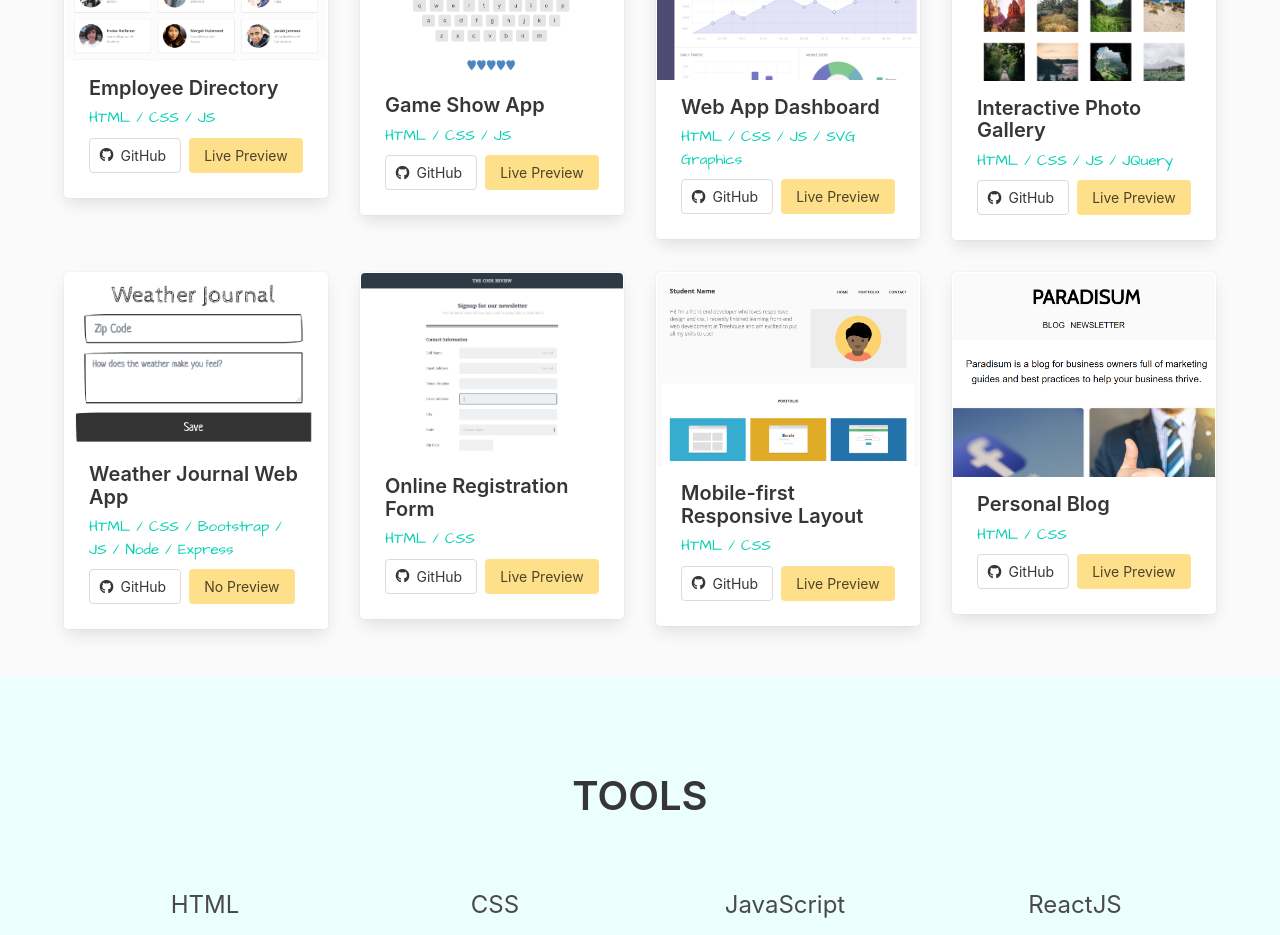
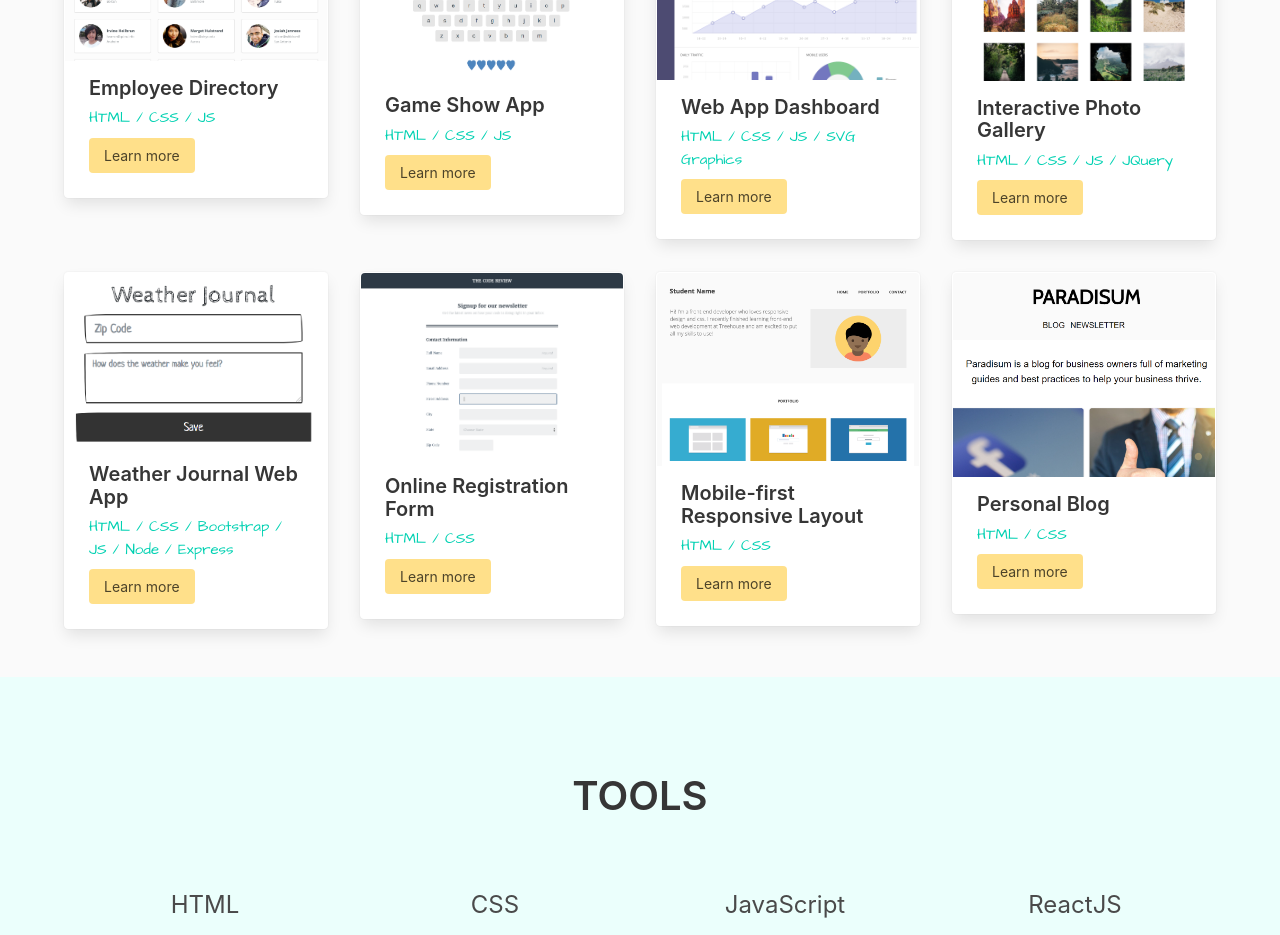
Before and after one commit to salymk/salym-portfolio, a React (Create React App) app: page / in a window 1280 px wide. Shown: the part 1600-2535 px from the top of the page. Built offline with nearby package versions, Linux system fonts and the light colour scheme.

Commit message:
Added onClick for opening modal

```diff
--- a/src/sections/main-content/projects/Projects.js
+++ b/src/sections/main-content/projects/Projects.js
@@ -4,6 +4,10 @@ import projectsData from '../../../data/projectsData';
 import employeeDirectoryIMG from '../../../images/portfolio/employee_directory.png';
 
 const Projects = () => {
+	const onClick = () => {
+		let modal = document.querySelector('.modal');
+		modal.classList.toggle('is-active');
+	};
 	return (
 		<div className='section has-background-white-bis'>
 			<h1
@@ -28,24 +32,9 @@ const Projects = () => {
 								</p>
 							</div>
 							{/*<div className='content content-size'>{project.description}</div>*/}
-
-							<div className='buttons'>
-								<a
-									href={project.github.url}
-									target='_blank'
-									className='button ct-btn'>
-									<span className='icon'>
-										<i className='fab fa-github'></i>
-									</span>
-									<span>{project.github.button}</span>
-								</a>
-								<a
-									href={project.preview.url}
-									target='_blank'
-									className='button ct-btn is-warning'>
-									{project.preview.button}
-								</a>
-							</div>
+							<button onClick={onClick} className='button is-warning ct-btn'>
+								Learn more
+							</button>
 						</div>
 					</div>
 				))}
```
